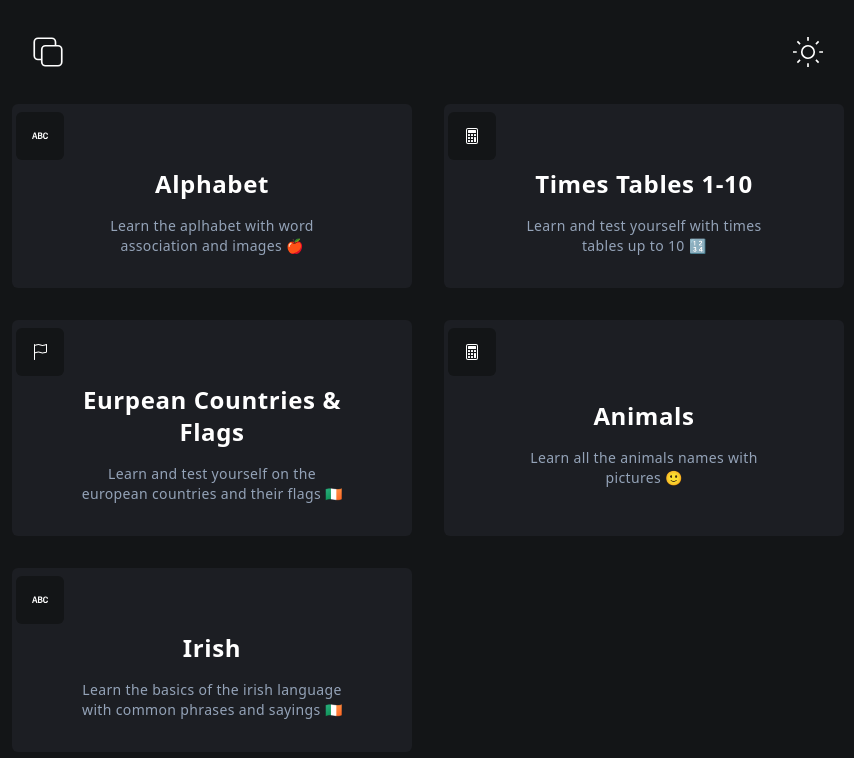
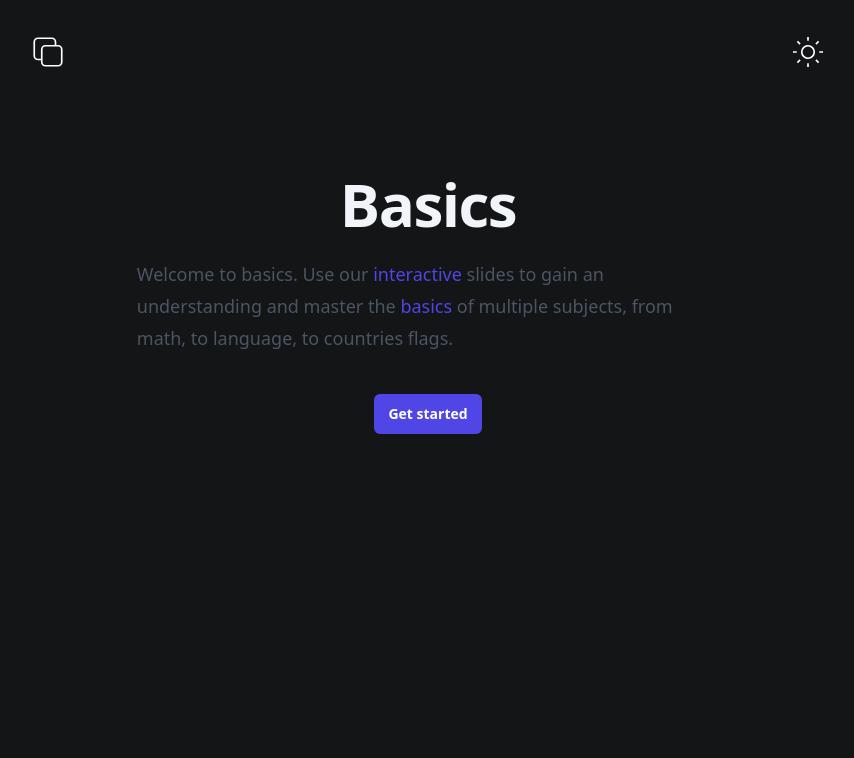
Before and after one commit to DaraghColl/basics, a React (Vite) app: page / in a window 1280 px wide. Shown: the top 758 px of the page, without its empty margins (212-1066 px from the left). Built offline with nearby package versions, Linux system fonts and the light colour scheme.

Commit message:
feat: add simple landing page

```diff
--- a/src/App.tsx
+++ b/src/App.tsx
@@ -4,6 +4,7 @@ import { TopicList } from './pages/topic-list/topic-list';
 import { Header } from './components/header/header';
 import { ToastContainer } from 'react-toastify';
 import { ScrollToTop } from './components/scroll-to-top/scroll-to-top';
+import { Landing } from './pages/landing/landing';
 
 function App() {
   return (
@@ -18,7 +19,8 @@ function App() {
         <ScrollToTop>
           <Header />
           <Routes>
-            <Route path="/" element={<TopicList />} />
+            <Route path="/" element={<Landing />} />
+            <Route path="/topic-list" element={<TopicList />} />
             <Route path="/topic-learn/:id" element={<TopicLearn />} />
           </Routes>
         </ScrollToTop>
--- /dev/null
+++ b/src/pages/landing/landing.tsx
@@ -0,0 +1,27 @@
+import { FC } from 'react';
+import { Link } from 'react-router-dom';
+
+const Landing: FC = () => {
+  return (
+    <div className="flex h-[50vh] flex-col items-center justify-center">
+      <h1 className="text-4xl font-bold tracking-tight text-primary-dark dark:text-primary-light sm:text-6xl ">
+        Basics
+      </h1>
+      <p className="mt-6 text-lg leading-8 text-gray-600 md:max-w-[70%]">
+        Welcome to basics. Use our <span className="text-indigo-600">interactive</span> slides to gain an understanding
+        and master the <span className="text-indigo-600">basics</span> of multiple subjects, from math, to language, to
+        countries flags.
+      </p>
+      <div className="mt-10 flex items-center justify-center gap-x-6">
+        <Link
+          to="/topic-list"
+          className="rounded-md bg-indigo-600 px-3.5 py-2.5 text-sm font-semibold text-white shadow-sm hover:bg-indigo-500 focus-visible:outline focus-visible:outline-2 focus-visible:outline-offset-2 focus-visible:outline-indigo-600"
+        >
+          Get started
+        </Link>
+      </div>
+    </div>
+  );
+};
+
+export { Landing };
```
